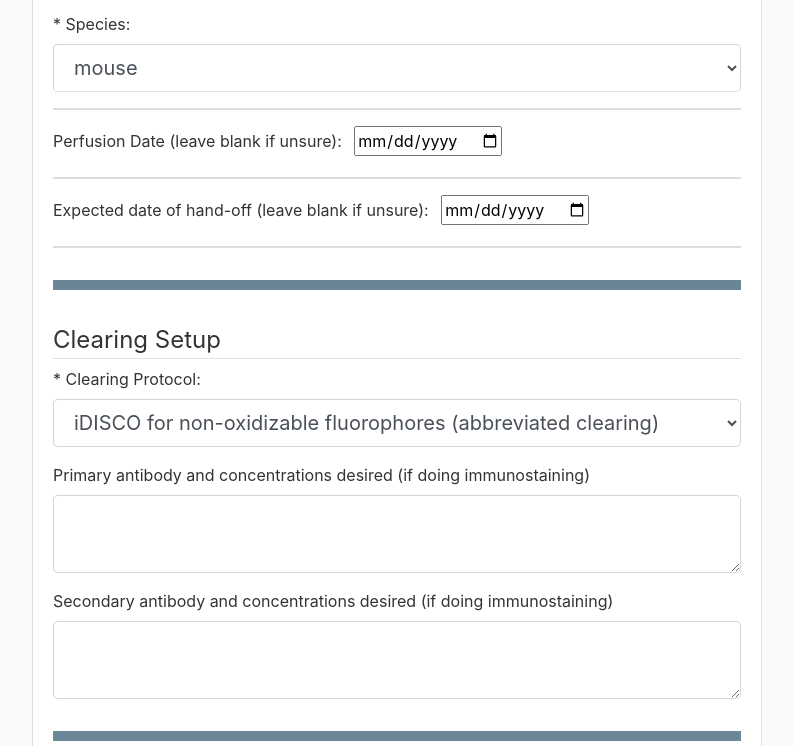
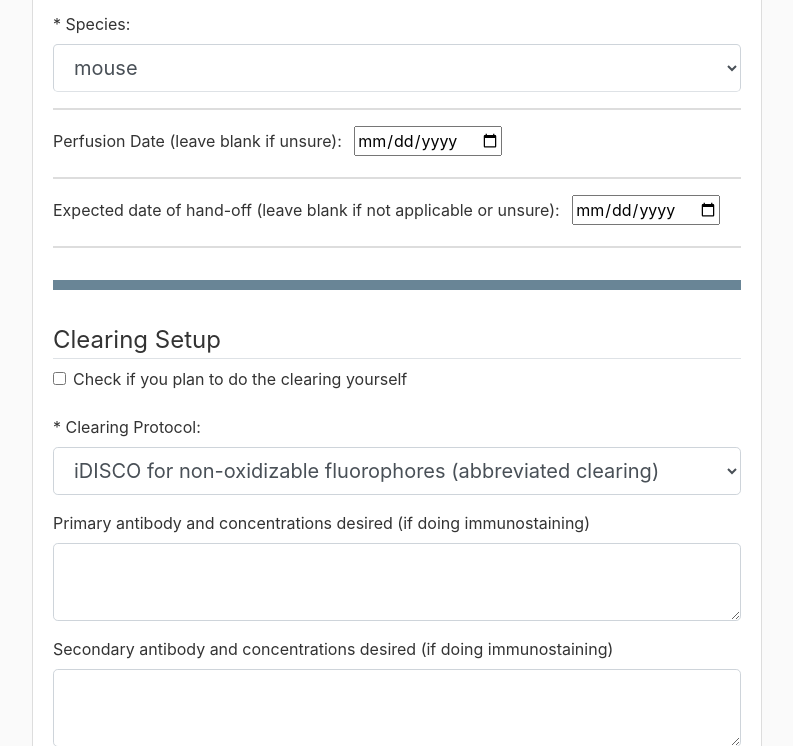
Before and after one commit to BrainCOGS/lightserv, a Flask app: template lightserv/templates/experiments/new_exp.html in a window 1280 px wide. Shown: the part 594-1340 px from the top of the page, without its empty margins (53-846 px from the left). Run offline with Flask 2, Linux system fonts and the light colour scheme; the template is opened without the code that fills it: values that come from a table or form of the project are taken from there, others are empty; parts of the project's set-up code (start-up, migrations or seed data) failed here and were passed over; some libraries are stand-ins or nearby versions.

Commit message:
allow user to assign themselves as clearer

```diff
--- a/lightserv/experiments/forms.py
+++ b/lightserv/experiments/forms.py
@@ -2,6 +2,7 @@ from flask_wtf import FlaskForm
 from wtforms import StringField, SubmitField, TextAreaField, SelectField, BooleanField
 from wtforms.fields.html5 import DateField
 from wtforms.validators import DataRequired, Length, InputRequired, ValidationError, Email, Optional
+from wtforms.widgets import html5
 import os
 import glob
 from lightserv import db_lightsheet
@@ -25,8 +26,10 @@ class ExpForm(FlaskForm):
 
 	species = SelectField('Species:', choices=[('mouse','mouse'),('rat','rat'),('primate','primate'),('marsupial','marsupial')],validators=[InputRequired(),Length(max=50)]) # for choices first element of tuple is the value of the option, the second is the displayed text
 	# Clearing info
+
 	perfusion_date = OptionalDateField('Perfusion Date (leave blank if unsure):')
-	expected_handoff_date = OptionalDateField('Expected date of hand-off (leave blank if unsure):')
+	expected_handoff_date = OptionalDateField('Expected date of hand-off (leave blank if not applicable or unsure):')
+	self_clearing = BooleanField('Check if you plan to do the clearing yourself',default=False)
 	clearing_protocol = SelectField('Clearing Protocol:', choices= \
 		[('iDISCO abbreviated clearing','iDISCO for non-oxidizable fluorophores (abbreviated clearing)'),
 		 ('iDISCO abbreviated clearing (rat)','Rat: iDISCO for non-oxidizable fluorophores (abbreviated clearing)'),
--- a/lightserv/experiments/routes.py
+++ b/lightserv/experiments/routes.py
@@ -64,6 +64,9 @@ def new_exp():
 			channel555=form.channel555.data,channel647=form.channel647.data,
 			channel790=form.channel790.data,image_resolution=form.image_resolution.data,
 			username=username)
+		if form.self_clearing.data == True: # otherwise keep as NULL
+			clearer = username
+			exp_dict['clearer'] = clearer
 		all_usernames = db_lightsheet.User().fetch('username')
 		if username not in all_usernames:
 			princeton_email = username + '@princeton.edu'
--- a/lightserv/tables.py
+++ b/lightserv/tables.py
@@ -6,8 +6,9 @@ class ExpTable(Table):
     border = True
     allow_sort = True
     no_items = "No Experiments Yet"
-    html_attrs = {"style":'font-size:14px'} # gets assigned to table header
-    column_html_attrs = {'style':'text-align: center; min-width:10px'} # gets assigned to both th and td
+    html_attrs = {"style":'font-size:18px'} # gets assigned to table header
+    # column_html_attrs = {'style':'text-align: center; min-width:10px', 'bgcolor':"#FF0000"} # gets assigned to both th and td
+    column_html_attrs = [] # javascript tableswapper does not preserve these.
     classes = ["table-striped"] # gets assigned to table classes.
     # Striped is alternating bright and dark rows for visual ease.
     username = Col('username',column_html_attrs=column_html_attrs)
@@ -17,6 +18,7 @@ class ExpTable(Table):
     species = Col('species',column_html_attrs=column_html_attrs)
     perfusion_date = Col('perfusion_date',column_html_attrs=column_html_attrs)
     expected_handoff_date = Col('expected_handoff_date',column_html_attrs=column_html_attrs)
+    clearer = Col('clearer',column_html_attrs=column_html_attrs)
     clearing_protocol = Col('clearing_protocol',column_html_attrs=column_html_attrs)
     clearing_progress = Col('clearing_progress',column_html_attrs=column_html_attrs)
     antibody1 = Col('primary_antibody',column_html_attrs=column_html_attrs)
--- a/lightserv/templates/experiments/new_exp.html
+++ b/lightserv/templates/experiments/new_exp.html
@@ -87,6 +87,12 @@
 
 				<hr class='class-1'>
 				<legend class="border-bottom mb-2 mt-4">Clearing Setup</legend>
+
+				<div class="form-check">
+					{{ form.self_clearing(class="form-check-input mb-4") }}
+					{{ form.self_clearing.label(class="form-check-label mb-4") }}
+				</div>
+
 				<div class="form-group">
 					{% if form.clearing_protocol.flags.required %}*{% endif %}
 					{{ form.clearing_protocol.label(class="form-control-label mr-2") }}
--- a/schemas/lightsheet.py
+++ b/schemas/lightsheet.py
@@ -36,6 +36,7 @@ class Experiment(dj.Manual):
     species                      :   varchar(50)
     perfusion_date = NULL        :   date
     expected_handoff_date = NULL :   date
+    clearer = NULL               :   varchar(20)
     clearing_protocol            :   enum("iDISCO+_immuno","iDISCO abbreviated clearing","iDISCO abbreviated clearing (rat)","uDISCO","iDISCO_EdU")
     clearing_progress            :   enum("incomplete","in progress","complete")
     antibody1                    :   varchar(100)
```
